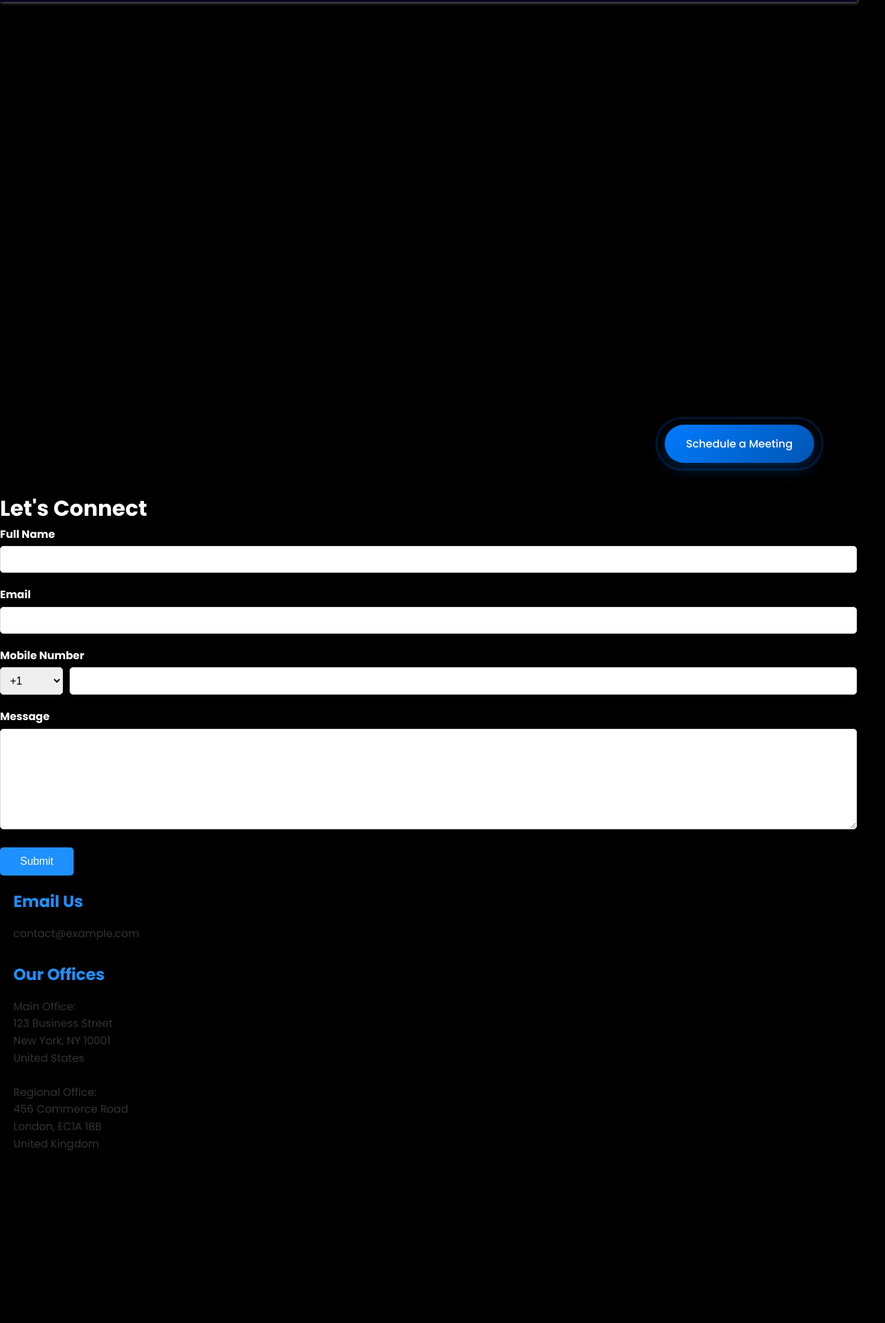
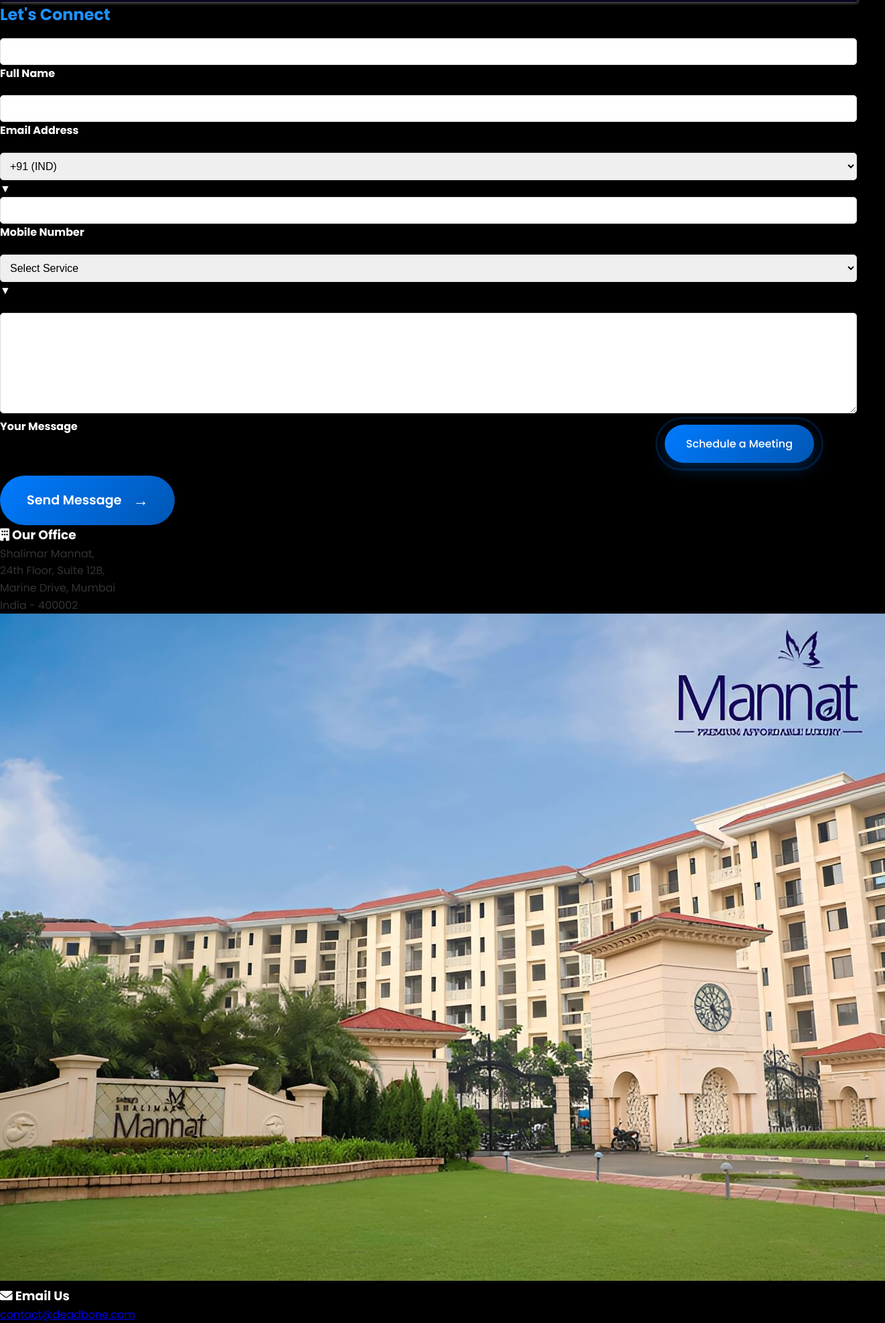
Before and after one commit to tushar9501/Contact-us, a plain HTML site: page index.html in a window 1280 px wide. Shown: the part 77-2052 px from the top of the page at 67% size, 1322 px wide, since content can reach past the window. Before the commit the page ends 1847 px from the top, so only its background shows below. Drawn offline with Linux system fonts and the light colour scheme.

Commit message:
Update index.html

```diff
--- a/index.html
+++ b/index.html
@@ -5,6 +5,7 @@
   <meta name="viewport" content="width=device-width, initial-scale=1.0">
   <title>Deadbone</title>
   <link rel="stylesheet" href="styles.css">
+  <link rel="stylesheet" href="https://cdnjs.cloudflare.com/ajax/libs/font-awesome/6.0.0/css/all.min.css">
 </head>
 <body>
   <header>
@@ -56,94 +57,96 @@
     </nav>
   </header>
 
+  <section class="connect-section">
+    <h2 class="connect-heading">Let's Connect</h2>
+    <div class="connect-container">
+      <div class="form-container">
+        <form class="contact-form">
+          <div class="form-group">
+            <input type="text" id="name" required>
+            <label for="name">Full Name</label>
+            <span class="underline"></span>
+          </div>
 
+          <div class="form-group">
+            <input type="email" id="email" required>
+            <label for="email">Email Address</label>
+            <span class="underline"></span>
+          </div>
 
+          <div class="form-group phone-input">
+            <div class="country-code-select">
+              <select id="country-code" required>
+                <option value="+91">+91 (IND)</option>
+                <option value="+1">+1 (USA)</option>
+                <option value="+44">+44 (UK)</option>
+                <option value="+61">+61 (AUS)</option>
+              </select>
+              <span class="select-arrow">  ▼</span>
+            </div>
+            <input type="tel" id="phone" required placeholder=" ">
+            <label for="phone">Mobile Number</label>
+            <span class="underline"></span>
+          </div>
 
-  <!-- Text Logo Section -->
-<section class="text-logo-section">
-  <!-- <div class="text-logo-container">
-    <h1 class="main-logo-text">Design and Build</h1>
-    <p class="sub-logo-text">This is what we know and do...</p> -->
-    <!-- New Start Project Button -->
-    <!-- <button class="cta-button">
-      Start Project
-      <span class="arrow" aria-hidden="true">→</span>
-    </button> -->
-  <!-- </div> -->
+          <div class="form-group">
+            <div class="service-select">
+              <select id="service" required>
+                <option value="">Select Service</option>
+                <option>Website Development</option>
+                <option>App Development</option>
+                <option>Social Media Marketing</option>
+                <option>Branding</option>
+              </select>
+              <span class="select-arrow">▼</span>
+            </div>
+            <span class="underline"></span>
+          </div>
+
+          <div class="form-group">
+            <textarea id="message" required></textarea>
+            <label for="message">Your Message</label>
+            <span class="underline"></span>
+          </div>
+
+          <button type="submit" class="cta-button send-button">
+            Send Message
+            <span class="arrow">→</span>
+          </button>
+        </form>
+      </div>
+
+      <div class="office-container">
+        <div class="office-card">
+          <h3><i class="fas fa-building"></i> Our Office</h3>
+          <p class="office-address">
+            Shalimar Mannat,<br>
+            24th Floor, Suite 12B,<br>
+            Marine Drive, Mumbai<br>
+            India - 400002
+          </p>
+          <div class="office-map">
+            <img src="images/office-photo.jpg"
+       alt="Our Office at Shalimar Mannat"
+       class="office-photo">
+          </div>
+        </div>
+
+        <div class="email-info">
+          <h3><i class="fas fa-envelope"></i> Email Us</h3>
+          <a href="mailto:contact@deadbone.com" class="email-link">
+            contact@deadbone.com
+          </a>
+        </div>
+      </div>
+    </div>
   </section>
 
-
-
-
-<!-- Add just before closing </body> tag -->
   <button class="floating-schedule-button">
     Schedule a Meeting
     <div class="pulse-ring"></div>
   </button>
 
-
-<div class="header">
-    <h1>Let's Connect</h1>
-</div>
-
-<div class="container">
-    <form class="contact-form" id="contactForm">
-        <div class="form-group">
-            <label for="fullname">Full Name</label>
-            <input type="text" id="fullname" required>
-        </div>
-
-        <div class="form-group">
-            <label for="email">Email</label>
-            <input type="email" id="email" required>
-        </div>
-
-        <div class="form-group">
-            <label for="mobile">Mobile Number</label>
-            <div class="mobile-group">
-                <select class="country-code" id="countryCode">
-                    <option>+1</option>
-                    <option>+44</option>
-                    <option>+91</option>
-                    <option>+61</option>
-                </select>
-                <input type="tel" id="mobile" required>
-            </div>
-        </div>
-
-        <div class="form-group">
-            <label for="message">Message</label>
-            <textarea id="message" required></textarea>
-        </div>
-
-        <button type="submit" class="submit-btn">Submit</button>
-    </form>
-
-    <div class="contact-info">
-        <div class="info-section">
-            <h2>Email Us</h2>
-            <p>contact@example.com</p>
-        </div>
-
-        <div class="info-section">
-            <h2>Our Offices</h2>
-            <p>
-                Main Office:<br>
-                123 Business Street<br>
-                New York, NY 10001<br>
-                United States
-            </p>
-            <br>
-            <p>
-                Regional Office:<br>
-                456 Commerce Road<br>
-                London, EC1A 1BB<br>
-                United Kingdom
-            </p>
-        </div>
-    </div>
-</div>
-
-  <script src="script.js"></script>
+  <script src="scripts.js"></script>
 </body>
 </html>
```
Lines whose indentation alone changed are shown as unchanged.
